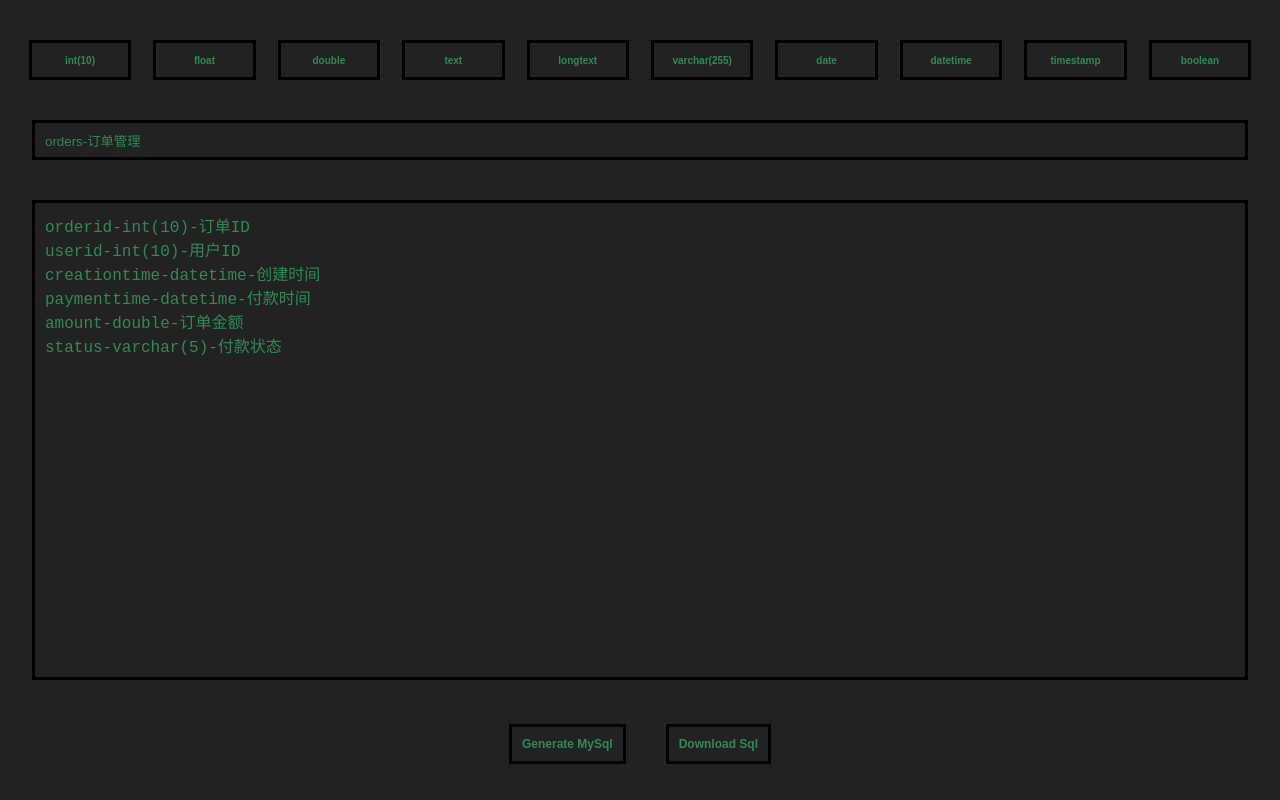
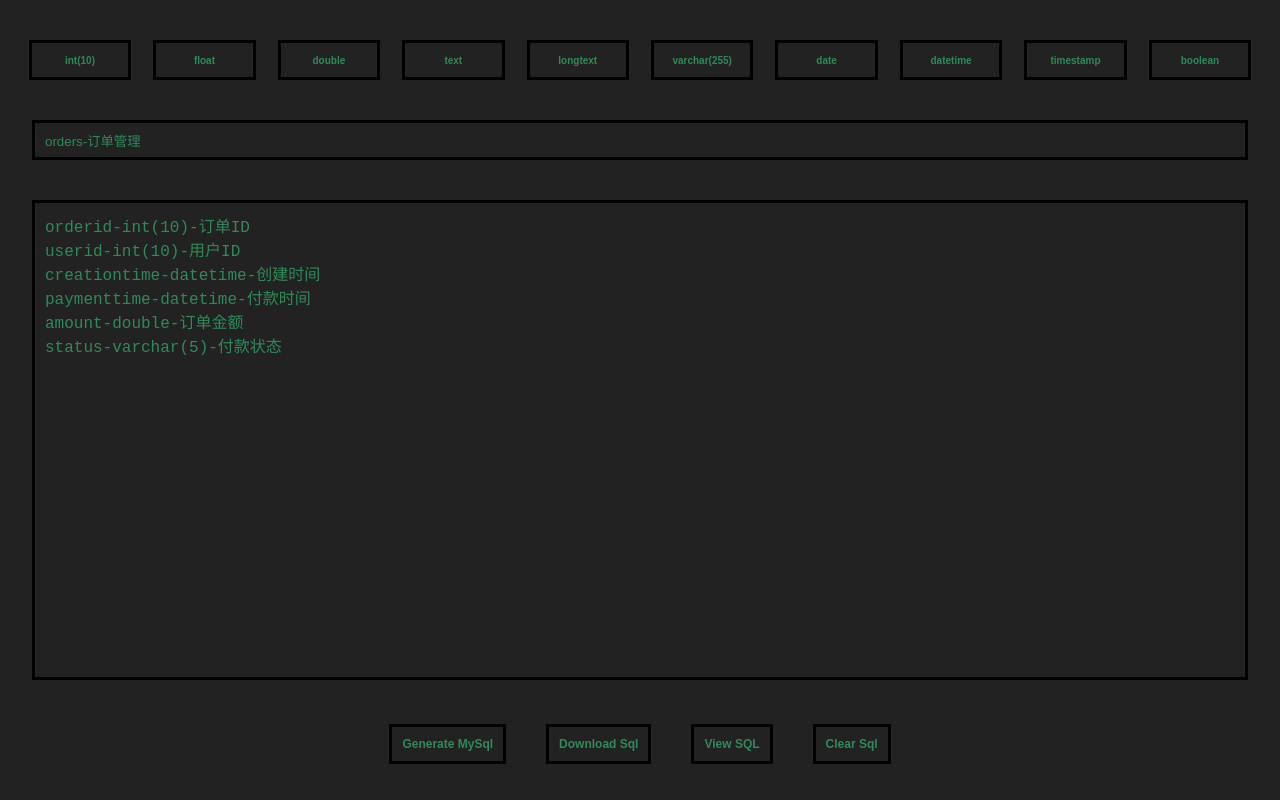
Before and after one commit to 657258535/SQL-Generation, a plain HTML site: page index.html in a window 1280 px wide. Drawn offline with Linux system fonts and the light colour scheme.

Commit message:
Update index.html

```diff
--- a/index.html
+++ b/index.html
@@ -84,6 +84,8 @@
 		<div style="width: 100%;text-align: center;">
 			<button class="btn" onclick="generateAndSaveSQL()">Generate MySql</button>
 			<button class="btn" onclick="downloadSQL()">Download Sql</button>
+			<button class="btn" onclick="viewSQL()">View SQL</button>
+			<button class="btn" onclick="clearSQL()">Clear Sql</button>
 		</div>
 <script type="text/javascript">
 var tem = "orderid-int(10)-订单ID\nuserid-int(10)-用户ID\ncreationtime-datetime-创建时间\npaymenttime-datetime-付款时间\namount-double-订单金额\nstatus-varchar(5)-付款状态"
@@ -197,6 +199,18 @@ function downloadSQL() {
   // 释放URL对象
   URL.revokeObjectURL(downloadLink.href);
 }
+
+//查看sql
+function viewSQL(){
+	// 从缓存中获取生成的SQL语句
+	const sql = localStorage.getItem('generatedSQL');
+	var fieldsInput = document.getElementById('fields');
+	fieldsInput.value=sql;
+}
+//清空sql
+function clearSQL(){
+	localStorage.removeItem('generatedSQL');
+}
 </script>
 	</body>
 </html>
```
